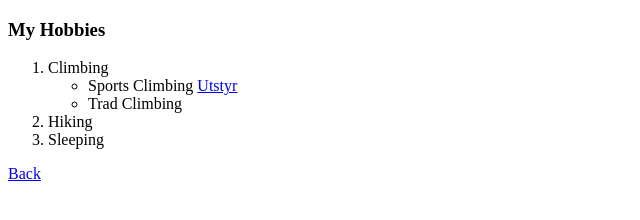
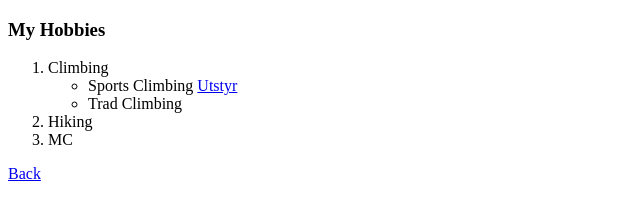
Before and after one commit to RebekkaAmalie/CV, a plain HTML site: page hobbies.html in a window 1280 px wide. Shown: the full height of the page, 0-640 px from the left. Drawn offline with Linux system fonts and the light colour scheme.

Commit message:
Update hobbies.html

```diff
--- a/hobbies.html
+++ b/hobbies.html
@@ -15,7 +15,7 @@
                 <li>Trad Climbing</li>
            </ul>
         <li>Hiking</li>
-        <li>Sleeping</li>
+        <li>MC</li>
     </ol>
     <a href="index.html">Back</a>
 </body>
```
